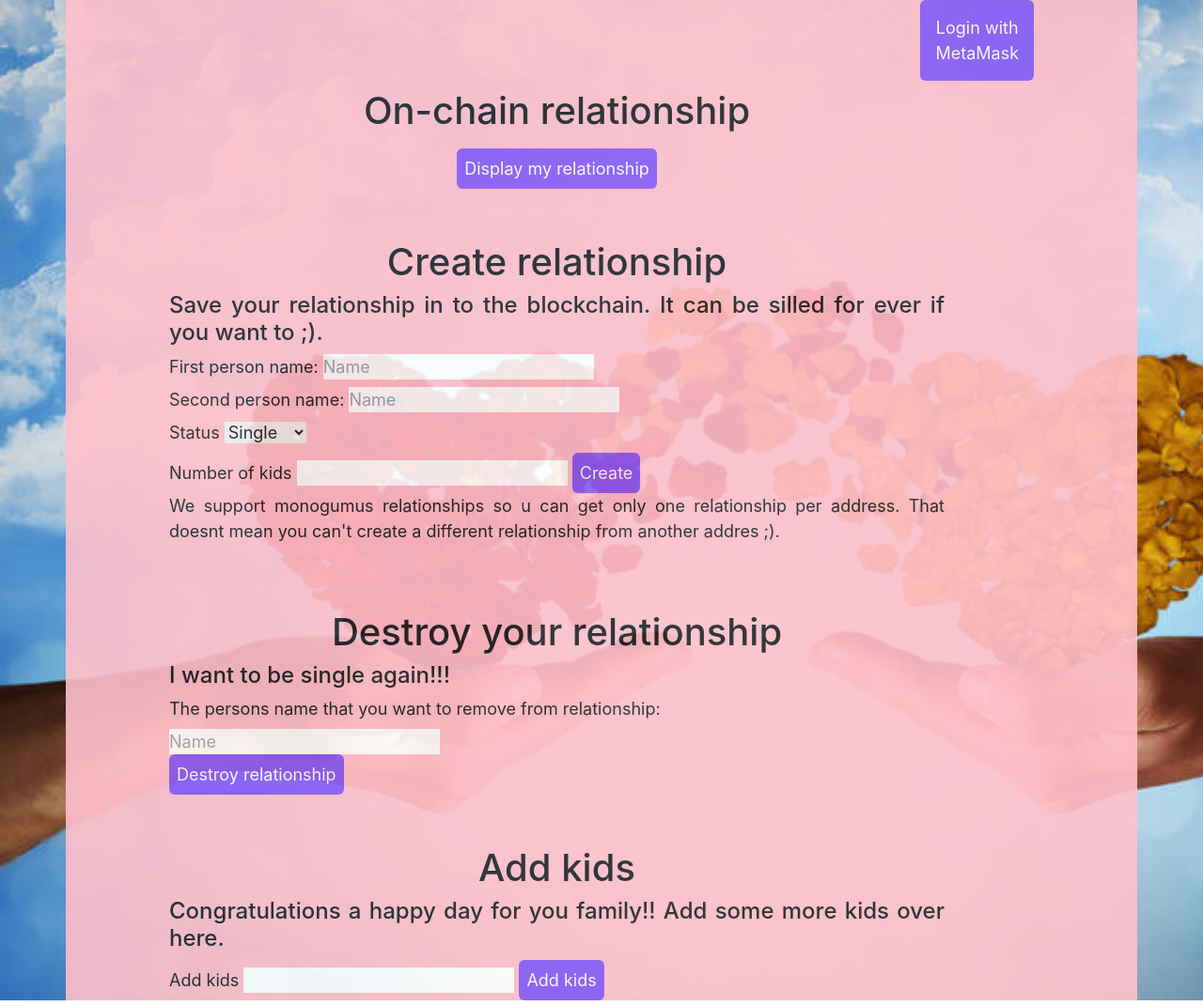
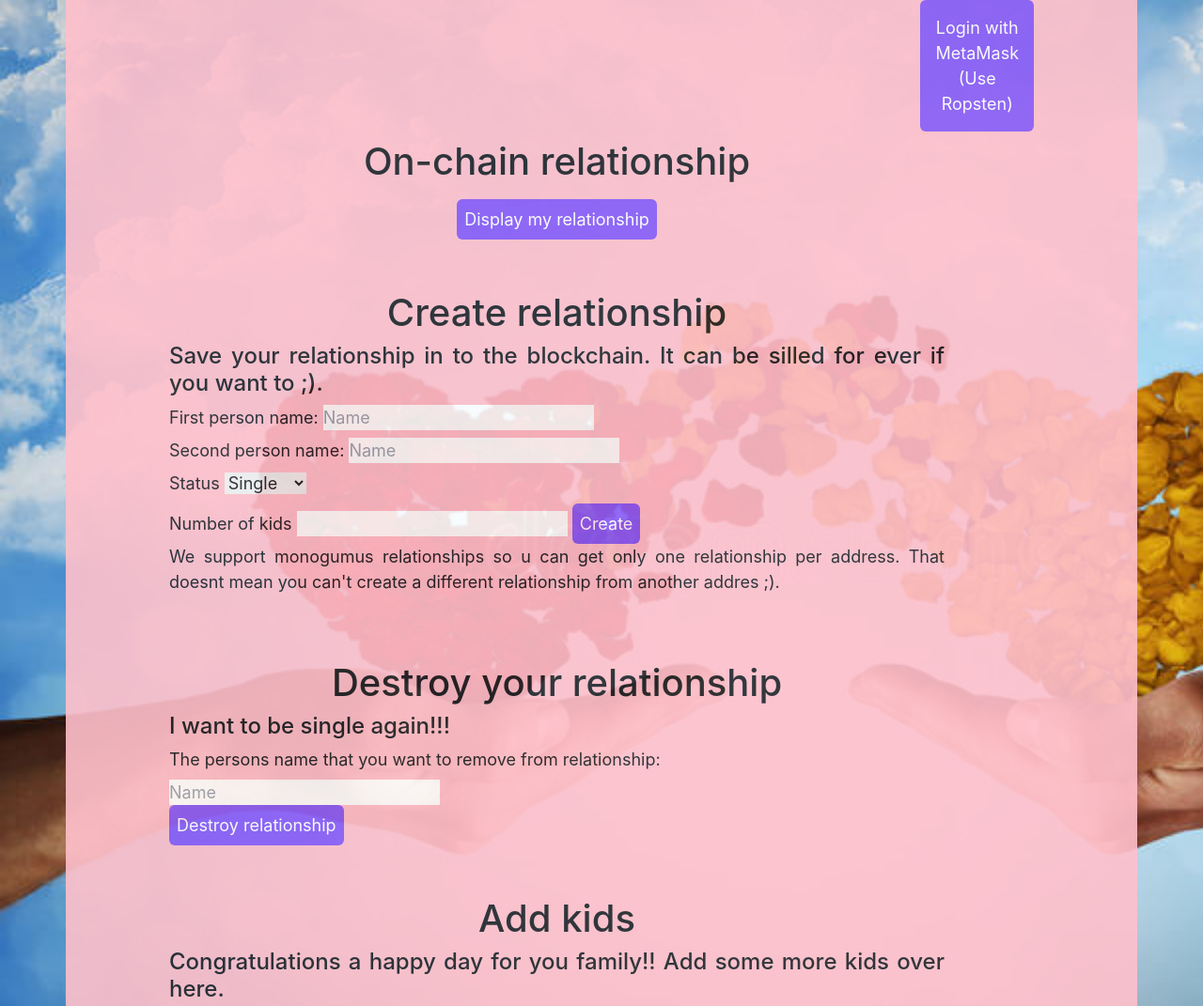
Before and after one commit to jurijx4/jurijx4.github.io, a website: page index.html in a window 1280 px wide. Shown: the top 1071 px of the page at 94% size. Drawn offline with nearby package versions, Linux system fonts and the light colour scheme; a script that the page names is missing.

Commit message:
Update index.html

```diff
--- a/index.html
+++ b/index.html
@@ -21,6 +21,7 @@ background-repeat: no-repeat; font-size: large;">
                 <div class="float-right  flex-col space-y-2 justify-center items-center" >
                     <button id='loginButton' onclick="" class=" rounded-md p-3 bg-purple-500 text-white">
                     Login with MetaMask
+                        (Use Ropsten)
                     </button>
                     <p id='userWallet' class='text-lg text-gray-600 my-2'></p>
                 </div>
```
